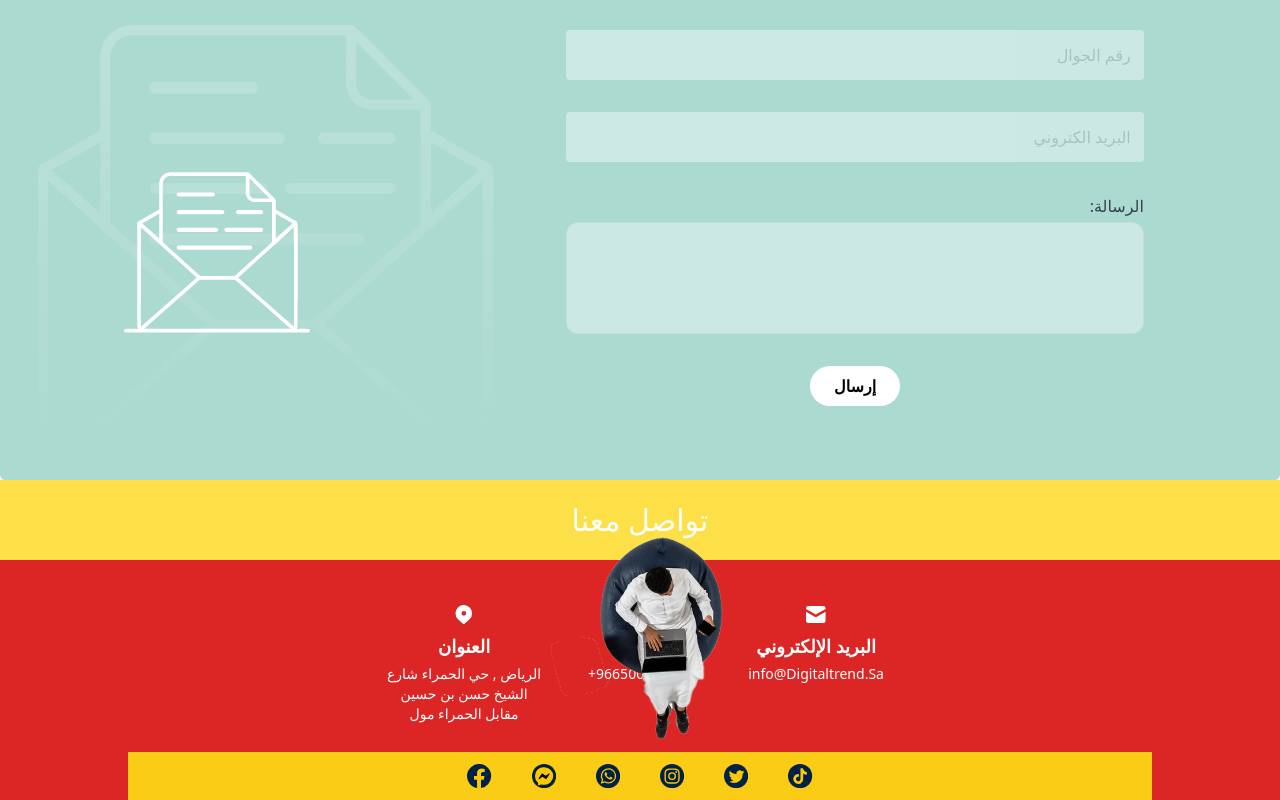
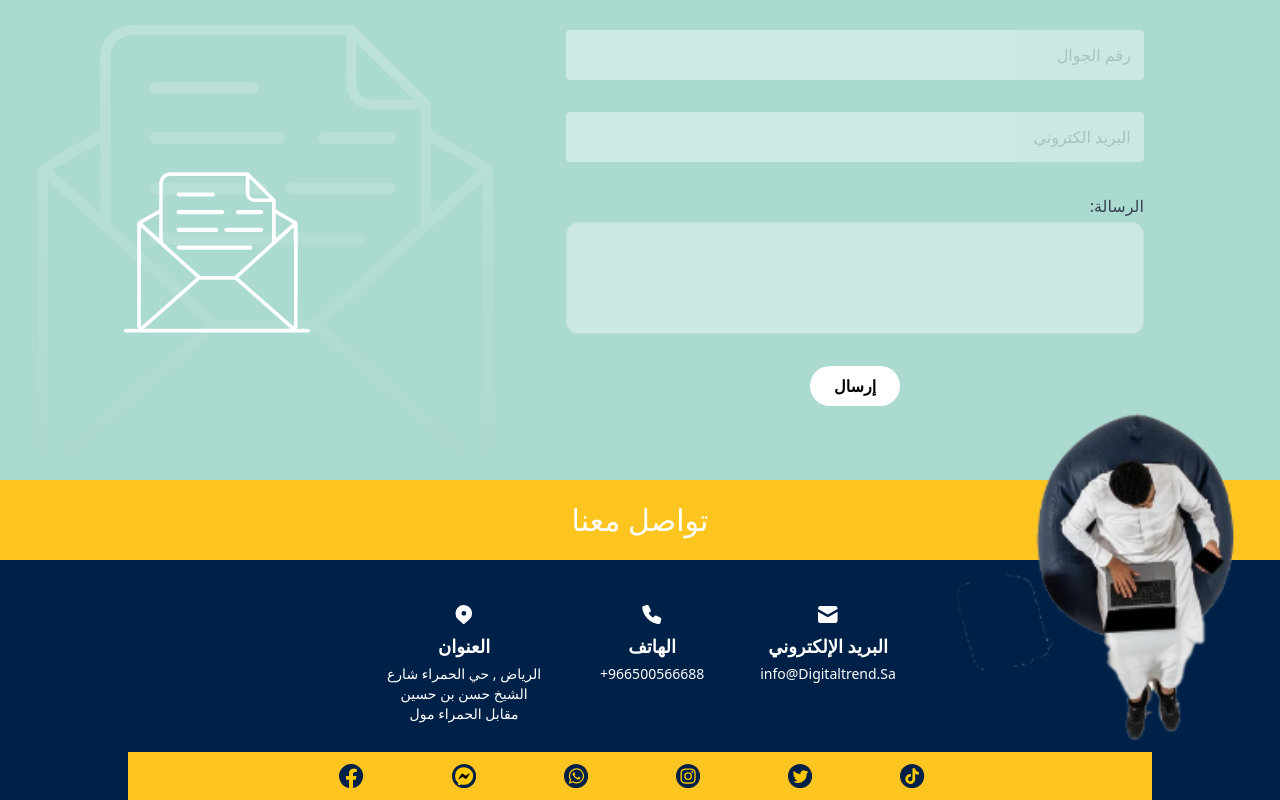
Before and after one commit to qwe2qwee/React-landingPage, a React (Create React App) app: page / in a window 1280 px wide. Shown: the part 2094-2894 px from the top of the page. Built offline with nearby package versions, Linux system fonts and the light colour scheme.

Commit message:
fineshed the main page

```diff
--- a/public/index.html
+++ b/public/index.html
@@ -2,14 +2,13 @@
 <html lang="en">
   <head>
     <meta charset="utf-8" />
-    <link rel="icon" href="%PUBLIC_URL%/favicon.ico" />
+    <link rel="icon" href="./favicon.ico" />
     <meta name="viewport" content="width=device-width, initial-scale=1" />
     <meta name="theme-color" content="#000000" />
     <meta
       name="description"
       content="Web site created using create-react-app"
     />
-    <link rel="apple-touch-icon" href="%PUBLIC_URL%/logo192.png" />
     <!--
       manifest.json provides metadata used when your web app is installed on a
       user's mobile device or desktop. See https://developers.google.com/web/fundamentals/web-app-manifest/
@@ -24,7 +23,7 @@
       work correctly both with client-side routing and a non-root public URL.
       Learn how to configure a non-root public URL by running `npm run build`.
     -->
-    <title>React App</title>
+    <title>DigitaltRend</title>
   </head>
   <body dir="rtl">
     <noscript>You need to enable JavaScript to run this app.</noscript>
--- a/src/App.css
+++ b/src/App.css
@@ -2,45 +2,6 @@
   --main-color: #f9692b;
   --secend-color: #facc15;
   --text-color: #707070;
-}
-
-.App {
-  text-align: center;
-}
-
-.App-logo {
-  height: 40vmin;
-  pointer-events: none;
-}
-
-@media (prefers-reduced-motion: no-preference) {
-  .App-logo {
-    animation: App-logo-spin infinite 20s linear;
-  }
-}
-
-.App-header {
-  background-color: #282c34;
-  min-height: 100vh;
-  display: flex;
-  flex-direction: column;
-  align-items: center;
-  justify-content: center;
-  font-size: calc(10px + 2vmin);
-  color: white;
-}
-
-.App-link {
-  color: #61dafb;
-}
-
-@keyframes App-logo-spin {
-  from {
-    transform: rotate(0deg);
-  }
-  to {
-    transform: rotate(360deg);
-  }
 }
 
 .main-back {
@@ -56,6 +17,7 @@
 .sections {
   padding-left: 2rem;
   padding-right: 2rem;
+  width: 100%;
 }
 
 @media only screen and (max-width: 767px) {
@@ -162,6 +124,12 @@ a span {
   .in-home {
     padding-top: 63px;
     padding-right: 4px;
+  }
+}
+
+@media only screen and (max-width: 767px) {
+  .in-home {
+    text-align: center;
   }
 }
 
@@ -327,10 +295,6 @@ a span {
 
 /* Tablet devices (portrait and landscape) */
 @media only screen and (min-width: 768px) {
-  body {
-    background-color: lightgreen;
-  }
-
   .mann {
     display: none;
   }
@@ -410,9 +374,6 @@ a span {
 }
 
 @media only screen and (min-width: 768px) {
-  body {
-    background-color: lightgreen;
-  }
   .slideS {
     display: none;
   }
@@ -446,6 +407,8 @@ a span {
   text-align: center;
   margin: auto;
   padding: 2%;
+  border-bottom-left-radius: 0;
+  border-bottom-right-radius: 0;
 }
 
 @media only screen and (max-width: 538px) {
@@ -497,7 +460,51 @@ a span {
     padding-left: 44%;
   }
 }
-/* --------------------------Form section------------------------------------ */
+/* --------------------------Footer section------------------------------------ */
+
+.footer {
+  background-color: #002147;
+}
+
+.footer .floot {
+  background-color: #fec520;
+}
+
+@media only screen and (max-width: 450px) {
+  .footer {
+    height: 32rem;
+  }
+
+  .box-footer-up {
+    display: flex;
+    margin-top: 1rem;
+  }
+
+  .icons-footer-up {
+    margin-left: 2%;
+    margin-right: 2%;
+    margin-top: 1.50rem;
+  }
+
+  .footer-icons-up-in {
+    flex-direction: column;
+    margin-top: 1rem;
+  }
+
+  .icons-footer-dwon {
+    margin-left: 0.15rem;
+  }
+
+
+  .footer .floot {
+    flex-direction: row;
+  }
+
+  .box-footer-up {
+    margin-top: 1rem;
+    flex-direction: column;
+  }
+}
 
 @media only screen and (max-width: 538px) {
   .icons-footer-up {
@@ -522,34 +529,54 @@ a span {
   }
 }
 
-@media only screen and (min-width: 768px) and (max-width: 1023px) {
+@media only screen and (min-width: 767px) and (max-width: 1023px) {
+  .imga-f {
+    width: 279px;
+    top: -48px;
+    right: 8px;
+  }
+}
+
+@media only screen and (min-width: 1023px) {
+  .icons-footer-dwon {
+    margin-left: 2.25rem;
+    margin-right: 3.25rem;
+  }
+
+  .icons-footer-up {
+    margin-left: 7%;
+    margin-right: 7%;
+  }
+
+  .imga-f {
+    top: -81px;
+    right: 0;
+    width: 358px;
+  }
+}
+
+/* --------------------------Footer section------------------------------------ */
+
+/* @media only screen and (max-width: 450px) {
+}
+
+/* Mobile devices (portrait and landscape) */
+/* @media only screen and (max-width: 767px) {
+  .in-home {
+    text-align: center;
+  }
+} */
+
+/* Tablet devices (portrait and landscape) */
+/* @media only screen and (min-width: 768px) and (max-width: 1023px) {
   body {
     background-color: lightgreen;
   }
-}
-
-/* --------------------------Form section------------------------------------ */
-
-@media only screen and (max-width: 450px) {
-}
-
-/* Mobile devices (portrait and landscape) */
-@media only screen and (max-width: 767px) {
-  .in-home {
-    text-align: center;
-  }
-}
-
-/* Tablet devices (portrait and landscape) */
-@media only screen and (min-width: 768px) and (max-width: 1023px) {
-  body {
-    background-color: lightgreen;
-  }
-}
+} */
 
 /* Desktop devices and larger */
-@media only screen and (min-width: 1024px) {
+/* @media only screen and (min-width: 1024px) {
   body {
     background-color: white;
   }
-}
+} */
--- a/src/Pages/Home.js
+++ b/src/Pages/Home.js
@@ -2,8 +2,7 @@ import React from 'react';
 import First from '../components/HomeCom/mainpage/First';
 import About from '../components/HomeCom/About/About';
 import Serveces from '../components/HomeCom/Servece/Serveces';
-import Form from '../components/Footer/Form';
-import Footer from '../components/Footer/Footer';
+
 
 
 const Home = () => {
@@ -12,8 +11,7 @@ const Home = () => {
       <First/>
       <About/>
       <Serveces/>
-      <Form/>
-      <Footer/>
+
     </>
   );
 }
--- a/src/components/Footer/Footer.js
+++ b/src/components/Footer/Footer.js
@@ -1,18 +1,20 @@
 import React from "react";
-import imga from './sett.png'
+import imga from "./sett.png";
+import Form from "./Form";
 const Footer = () => {
   return (
-    <div className=' h-80 bg-red-600 w-full relative flex items-center justify-center footer'>
+    <>
+    <Form/>
+      <div className=' h-80 w-full relative flex items-center justify-center footer'>
+        <img src={imga} className='imga-f absolute z-20' alt='set' />
 
-      <img src={imga} className="imga-f absolute z-20" alt="set"/>
-
-      <div className=' h-20 bg-yellow-300 text-center absolute top-0 w-full flex justify-center items-center text-3xl text-white'>
+        <div className=' h-20  text-center absolute top-0 w-full flex justify-center items-center text-3xl text-white floot'>
           تواصل معنا
         </div>
-      <div>
-        <div class='flex justify-center text-center mt-12'>
-          <div class='max-w-xs mx-7 icons-footer-up'>
-            <div class='flex flex-col items-center '>
+        <div className="box-footer-up">
+          <div className='flex justify-center text-center mt-12 footer-icons-up-in'>
+            <div className='max-w-xs mx-7 icons-footer-up'>
+              <div className='flex flex-col items-center '>
                 <svg
                   xmlns='http://www.w3.org/2000/svg'
                   width='19.567'
@@ -41,15 +43,15 @@ const Footer = () => {
                   </g>
                 </svg>
 
-              <h2 class='text-lg font-semibold mt-2 text-white'>
+                <h2 className='text-lg font-semibold mt-2 text-white'>
                   البريد الإلكتروني
                 </h2>
-              <p class='text-sm text-white mt-1'>info@Digitaltrend.Sa</p>
+                <p className='text-sm text-white mt-1'>info@Digitaltrend.Sa</p>
               </div>
             </div>
 
-          <div class='max-w-xs mx-7 icons-footer-up'>
-            <div class='flex flex-col items-center '>
+            <div className='max-w-xs mx-7 icons-footer-up'>
+              <div className='flex flex-col items-center '>
                 <svg
                   xmlns='http://www.w3.org/2000/svg'
                   width='19.567'
@@ -66,13 +68,15 @@ const Footer = () => {
                   </g>
                 </svg>
 
-              <h2 class='text-lg font-semibold mt-2 text-white'>الهاتف</h2>
-              <p class='text-sm text-white mt-1'>966500566688+</p>
+                <h2 className='text-lg font-semibold mt-2 text-white'>
+                  الهاتف
+                </h2>
+                <p className='text-sm text-white mt-1'>966500566688+</p>
               </div>
             </div>
 
-          <div class='max-w-xs mx-4 icons-footer-up'>
-            <div class='flex flex-col items-center  '>
+            <div className='max-w-xs mx-4 icons-footer-up'>
+              <div className='flex flex-col items-center  '>
                 <svg
                   id='pin-3'
                   xmlns='http://www.w3.org/2000/svg'
@@ -87,16 +91,18 @@ const Footer = () => {
                     fill='#fff'
                   />
                 </svg>
-              <h2 class='text-lg font-semibold mt-2 text-white'>العنوان</h2>
-              <p class='text-sm text-white mt-1 w-40'>
+                <h2 className='text-lg font-semibold mt-2 text-white'>
+                  العنوان
+                </h2>
+                <p className='text-sm text-white mt-1 w-40'>
                   الرياض , حي الحمراء شارع الشيخ حسن بن حسين مقابل الحمراء مول
                 </p>
               </div>
             </div>
           </div>
         </div>
-      <div className=' absolute h-12 bg-yellow-400 bottom-0 w-4/5'>
-        <div class='flex justify-center items-center h-full '>
+        <div className=' absolute h-12 floot bottom-0 w-4/5'>
+          <div className='flex justify-center items-center h-full '>
             <div className=' mx-5 icons-footer-dwon'>
               <a href=''>
                 <svg
@@ -270,14 +276,14 @@ const Footer = () => {
                         d='M1608.456,767.618a5.539,5.539,0,0,0-5.74,5.568,5.446,5.446,0,0,0,1.8,4.118.457.457,0,0,1,.154.327l.032,1.021a.459.459,0,0,0,.644.406l1.139-.5a.458.458,0,0,1,.307-.022,6.259,6.259,0,0,0,1.661.221,5.57,5.57,0,1,0,0-11.135Z'
                         transform='translate(-1602.716 -767.618)'
                         fill='#fdc800'
-                      fill-rule='evenodd'
+                        fillRule='evenodd'
                       />
                       <path
                         id='bolt'
                         d='M1622.741,805.278l1.686-2.675a.861.861,0,0,1,1.245-.23l1.341,1.006a.344.344,0,0,0,.415,0l1.811-1.375a.273.273,0,0,1,.4.363l-1.686,2.675a.861.861,0,0,1-1.245.23l-1.341-1.006a.344.344,0,0,0-.415,0l-1.811,1.375A.273.273,0,0,1,1622.741,805.278Z'
                         transform='translate(-1620.448 -798.082)'
                         fill='#010201'
-                      fill-rule='evenodd'
+                        fillRule='evenodd'
                       />
                     </g>
                   </g>
@@ -316,6 +322,7 @@ const Footer = () => {
           </div>
         </div>
       </div>
+    </>
   );
 };
 
--- a/src/components/Layout.js
+++ b/src/components/Layout.js
@@ -3,6 +3,7 @@
 import React from "react";
 import Navbar from "./bars/Navbar";
 import Sidebar from "./bars/Sidebar";
+import Footer from "./Footer/Footer";
 
 const Layout = ({ children }) => {
   let logo = (
@@ -65,13 +66,14 @@ const Layout = ({ children }) => {
   );
 
   return (
-    <div className='font-sans'>
+    <div className='font-sans w-full'>
       <div>
-        <Sidebar logo={logo}/>
+        <Sidebar logo={logo} />
         <Navbar logo={logo} />
       </div>
 
       <main className='overflow-hidden'>{children}</main>
+      <Footer />
     </div>
   );
 };
```
Also changed, not shown: src/components/HomeCom/Servece/servers.js (+5 -5 lines), src/components/HomeCom/Data.js, 1 other file (tests, documents, lock files or other folders). Lines whose indentation alone changed are shown as unchanged.
